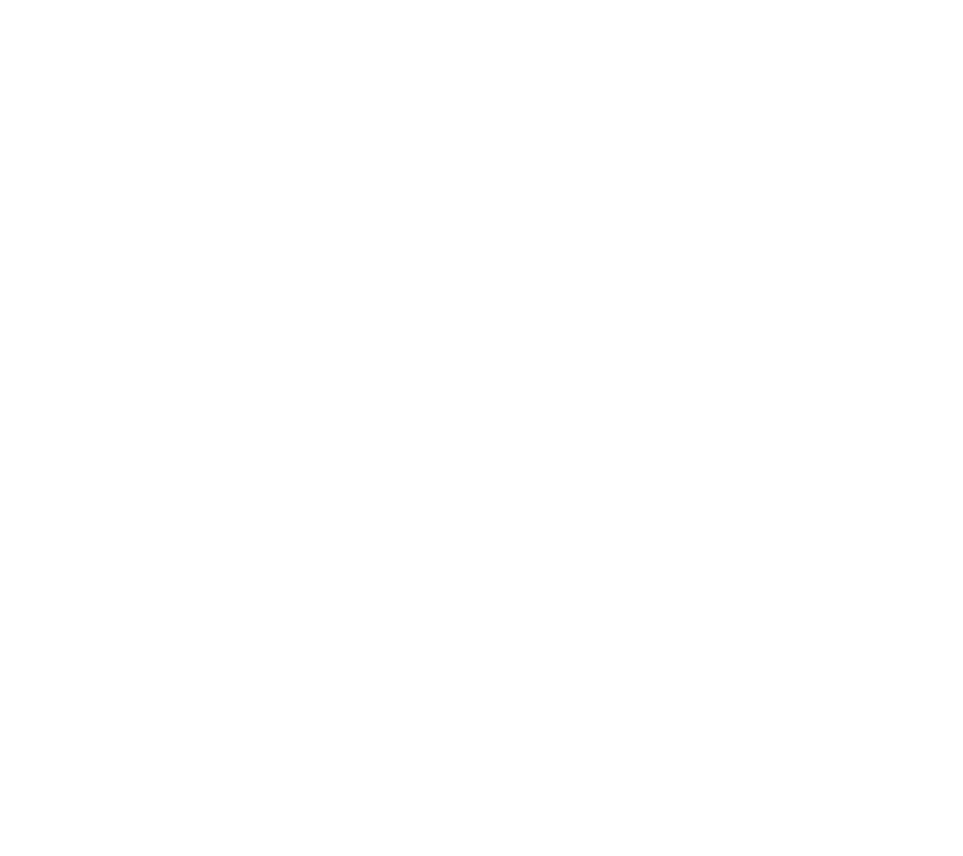
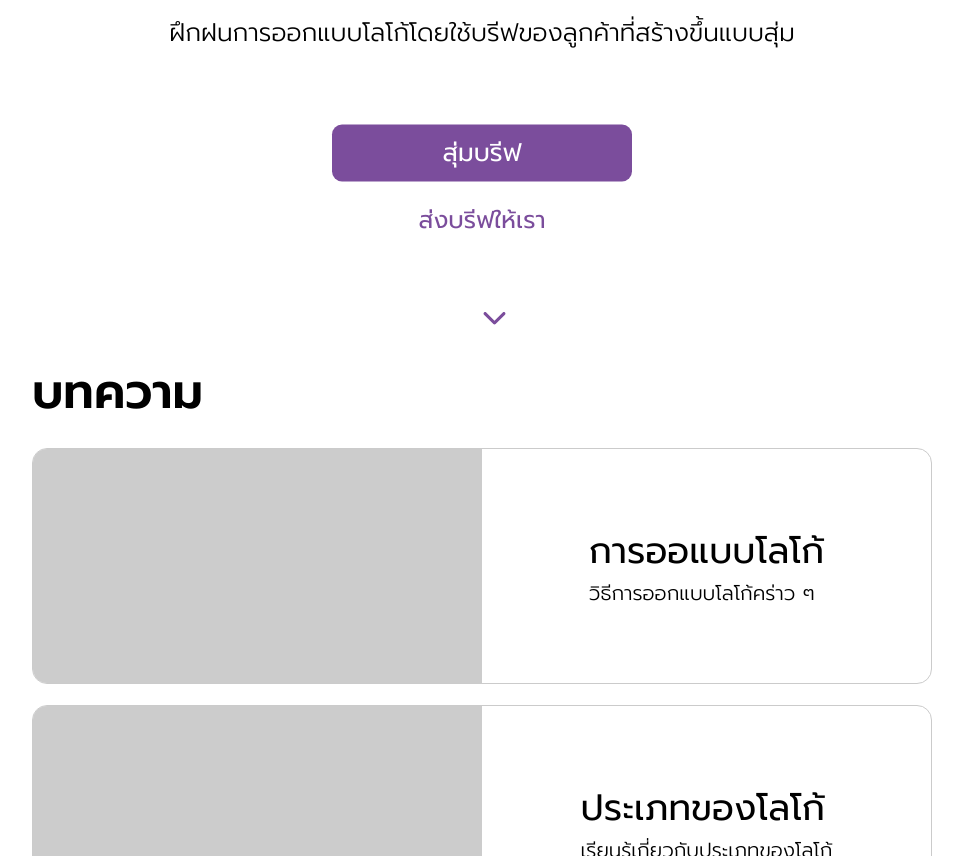
Before and after one commit to songkotesk/randombrief-v3, a React (Vite) app: page / in a window 1280 px wide. Shown: the part 480-1336 px from the top of the page, without its empty margins (158-1121 px from the left). Before the commit the page ends 800 px from the top, so only its background shows below. Built offline with nearby package versions, Linux system fonts and the light colour scheme.

Commit message:
feat: implement index

```diff
--- /dev/null
+++ b/src/component/home/article.jsx
@@ -0,0 +1,35 @@
+import React from 'react';
+import { FontAwesomeIcon } from '@fortawesome/react-fontawesome'
+import { faChevronDown } from '@fortawesome/free-solid-svg-icons'
+
+function Article() {
+  return (
+    <div className='home-article'>
+        <h1 className='topic'>บทความ</h1>
+
+        <div className='article-list'>
+            <div className="item">
+                <div className="img"></div>
+                <div className="content">
+                    <div className="centerContainer">
+                        <p className='title'>การออแบบโลโก้</p>
+                        <p className='desc'>วิธีการออกแบบโลโก้คร่าว ๆ</p>
+                    </div>
+                </div>
+            </div>
+
+            <div className="item">
+                <div className="img"></div>
+                <div className="content">
+                    <div className="centerContainer">
+                        <p className='title'>ประเภทของโลโก้</p>
+                        <p className='desc'>เรียนรู้เกี่ยวกับประเภทของโลโก้</p>
+                    </div>
+                </div>
+            </div>
+        </div>
+    </div>
+  )
+}
+
+export default Article
--- /dev/null
+++ b/src/component/home/landing.jsx
@@ -0,0 +1,26 @@
+import React from 'react';
+import { FontAwesomeIcon } from '@fortawesome/react-fontawesome'
+import { faChevronDown } from '@fortawesome/free-solid-svg-icons'
+
+function Landing() {
+  return (
+    <div className='home-landing'>
+        <div className="centerContainer">
+            <div className='sub'>
+                <h1 className='header-txt'>รับบรีฟที่ไม่ซ้ำใคร</h1>
+                <p className='sub-txt'>ฝึกฝนการออกแบบโลโก้โดยใช้บรีฟของลูกค้าที่สร้างขึ้นแบบสุ่ม</p>
+                <br/><br/><br/>
+                <button className="btn primary btn-random">สุ่มบรีฟ</button>
+                <div>
+                    <a className="btn-sendbrief" href='javascript:void()'>ส่งบรีฟให้เรา</a>
+                </div>
+            </div>
+        </div>
+        <div className='arrow-down'>
+            <a href='#'><FontAwesomeIcon icon={faChevronDown}/></a>
+        </div>
+    </div>
+  )
+}
+
+export default Landing
--- a/src/css/home.css
+++ b/src/css/home.css
@@ -2,6 +2,140 @@
 @tailwind components;
 @tailwind utilities;
 
-html {
-  font-family: 'Prompt', sans-serif;
+.home-landing {
+  position: relative;
+  width: 100%;
+  height: 90vh;
 }
+
+.home-landing .header-txt {
+  font-size: 90px;
+  font-weight: 600;
+  color: black;
+}
+
+.home-landing .sub-txt {
+  font-size: 25px;
+  font-weight: 300;
+}
+
+.home-landing .sub {
+  position: relative;
+}
+
+.home-landing .btn-random {
+  width: 100%;
+  max-width: 300px;
+}
+
+.home-landing .btn-sendbrief {
+  margin-top: 10px;
+  display: block;
+  padding: 10px 30px;
+  color: var(--primary-btn-color);
+  font-size: 24px;
+}
+
+.home-landing .btn-sendbrief:hover {
+  text-decoration: underline;
+}
+
+.home-landing .arrow-down {
+  position: absolute;
+  bottom: 0;
+  left: 50%;
+  transform: translateY(-50%);
+  color: var(--primary-btn-color);
+  font-size: 25px;
+}
+
+.home-container {
+  margin: 0 auto;
+  width: 100%;
+  max-width: 900px;
+}
+
+.home-article .article-list {
+  width: 100%;
+}
+
+.home-article .article-list .item {
+  margin-bottom: 21px;
+  display: flex;
+  width: 100%;
+  height: 236px;
+  border: 1px solid #CBCBCB;
+  border-radius: 15px;
+  overflow: hidden;
+  transition-duration: .25s;
+}
+
+.home-article .article-list .item:hover {
+  box-shadow: 0 0 50px 0px rgba(0, 0, 0, 0.25);
+}
+
+.home-article .article-list .item .img {
+  width: 50%;
+  height: 100%;
+  background-color: #ccc;
+}
+
+.home-article .article-list .item .content {
+  position: relative;
+  width: 50%;
+  height: 100%;
+  text-align: left;
+}
+
+.home-article .article-list .item .content .title {
+  font-weight: 400;
+  font-size: 36px;
+  line-height: 54px;
+  white-space: nowrap;
+  text-align: left;
+}
+
+.home-article .article-list .item .content .desc {
+  font-weight: 300;
+  font-size: 20px;
+  line-height: 30px;
+  white-space: nowrap;
+  text-align: left;
+}
+
+.features-box {
+  display: flex;
+  flex-wrap: wrap;
+}
+
+.features-box .box {
+  width: calc(50% - 10px);
+}
+
+.features-box > .box + .box {
+  margin-left: 20px;
+}
+
+.features-box .box .card {
+  position: relative;
+  margin-bottom: 20px;
+  padding: 39px;
+  width: 100%;
+  text-align: left;
+  background: #F9F9F9;
+  border-radius: 15px;
+}
+
+.features-box .box .card .title {
+  font-weight: 500;
+  font-size: 36px;
+  line-height: 54px;
+}
+
+.features-box .box .card .desc {
+  font-style: normal;
+  font-weight: 300;
+  font-size: 24px;
+  line-height: 36px;
+  white-space: pre-line;
+}
--- a/src/css/index.css
+++ b/src/css/index.css
@@ -1,8 +1,14 @@
+@import url('https://fonts.googleapis.com/css2?family=Prompt&display=swap');
+
 @tailwind base;
 @tailwind components;
 @tailwind utilities;
 
-html {
+:root {
+  --primary-btn-color: rgba(123, 77, 156, 1);
+}
+
+html, body {
   font-family: 'Prompt', sans-serif;
 }
 
@@ -13,3 +19,52 @@
   background-size: 32px 32px;
   background-color: rgb(255, 51, 51);
 }
+
+.btn {
+  padding: 10px 30px;
+  background-color: #F9F9F9;
+  border-radius: 10px;
+  font-size: 25px;
+}
+
+.btn:hover {
+  background-color: #dddddd;
+}
+
+.btn:active {
+  background-color: #c7c7c7;
+}
+
+.btn.primary {
+  background-color: var(--primary-btn-color);
+  color: white;
+}
+
+.btn.primary:hover {
+  background-color: rgb(135, 72, 180);
+}
+
+.btn.primary:active {
+  background-color: rgb(121, 53, 170);
+}
+
+.topic {
+  font-size: 48px;
+  font-weight: 600;
+  margin-bottom: 20px;
+}
+
+.centerContainer {
+  position: absolute;
+  top: 50%;
+  left: 50%;
+  transform: translate(-50%, -50%);
+  text-align: center;
+}
+
+.hr {
+  width: 100%;
+  height: 1px;
+  background-color: #CBCBCB;
+  margin: 20px 0;
+}
--- a/src/pages/index.jsx
+++ b/src/pages/index.jsx
@@ -1,11 +1,85 @@
 import React from 'react';
 import Navbar from "../component/Navbar"
-import Hero from "../component/Hero"
+import Landing from "../component/home/landing"
+import Article from "../component/home/article"
 function Index() {
   return (
     <>
         <Navbar />
-        <Hero />
+        <Landing/>
+        <div className="home-container">
+            <Article/>
+            <br/>
+            <div className='hr'></div>
+            <br/>
+            <div className='features-box'>
+                <div className='box'>
+                    <div className="card" style={{
+                        height: 339
+                    }}>
+                        <p className="title">นี่คืออะไร?</p>
+                        <p className="desc">
+                            Randombrief.com เป็นเว็บไซต์{'\n'}
+                            สำหรับคนอยากฝึกออกแบบโลโก้{'\n'}
+                            และต้องการสร้างงานเพื่อใส่พอร์ต{'\n'}
+                            โฟลิโอ
+                        </p>
+                        <img src='' style={{
+                            position: 'absolute',
+                            right: 0,
+                            bottom: 0,
+                            width: 111.27,
+                            height: 107.1,
+                            background: '#ccc' // อย่าลืมลบตรงนี้ออกด้วย
+                        }}/>
+                    </div>
+
+                    <div className="card" style={{
+                        height: 399
+                    }}>
+                        <p className="title">มันใช้งานได้ดีบน{'\n'}มือถือด้วย!</p>
+                        <p className="desc">
+                            ดูเว็บไซต์นี้บนโทรศัพท์ของคุณ{'\n'}
+                            และรับเลย์เอาต์ใหม่ที่ออกแบบมาให้{'\n'}
+                            ใช้งานง่ายบนหน้าจอขนาดเล็ก{'\n'}
+                            โดยเฉพาะ
+                        </p>
+                        <img src='' style={{
+                            position: 'absolute',
+                            right: 0,
+                            bottom: 0,
+                            width: 111.27,
+                            height: 107.1,
+                            background: '#ccc' // อย่าลืมลบตรงนี้ออกด้วย
+                        }}/>
+                    </div>
+                </div>
+                <div className='box'>
+                    <div className="card" style={{
+                        height: 'calc(100% - 20px)'
+                    }}>
+                        <p className="title">เกี่ยวกับเรา?</p>
+                        <p className="desc">
+                            เว็บไซต์นี้เป็นส่วนหนึ่งของการศึกษาตามหลักสูตร{'\n'}
+                            วิทยาศาสตรบัณฑิต สาขาวิชาเทคโนโลยีมัลติมีเดียและอีสปอร์ต{'\n'}
+                            คณะวิทยาศาสตรและเทคโนโลยี มหาวิทยาลัยเซาธ์อีสท์บางกอก{'\n'}
+                            ภาคการศึกษาที่ 4 ปีการศึกษา2565 ในหัวข้อ{'\n'}
+                            การพัฒนาเว็บไซต์เพื่อการศึกษา{'\n'}
+                            เรื่อง ปัญหาการขาดประสบ การณ์ของกราฟฟิคดีไซน์เนอร์
+                        </p>
+                        <img src='' style={{
+                            position: 'absolute',
+                            right: 0,
+                            bottom: 0,
+                            width: 250,
+                            height: 250,
+                            background: '#ccc' // อย่าลืมลบตรงนี้ออกด้วย
+                        }}/>
+                    </div>
+                </div>
+            </div>
+            <br/><br/>
+        </div>
     </>
   )
 }
```
